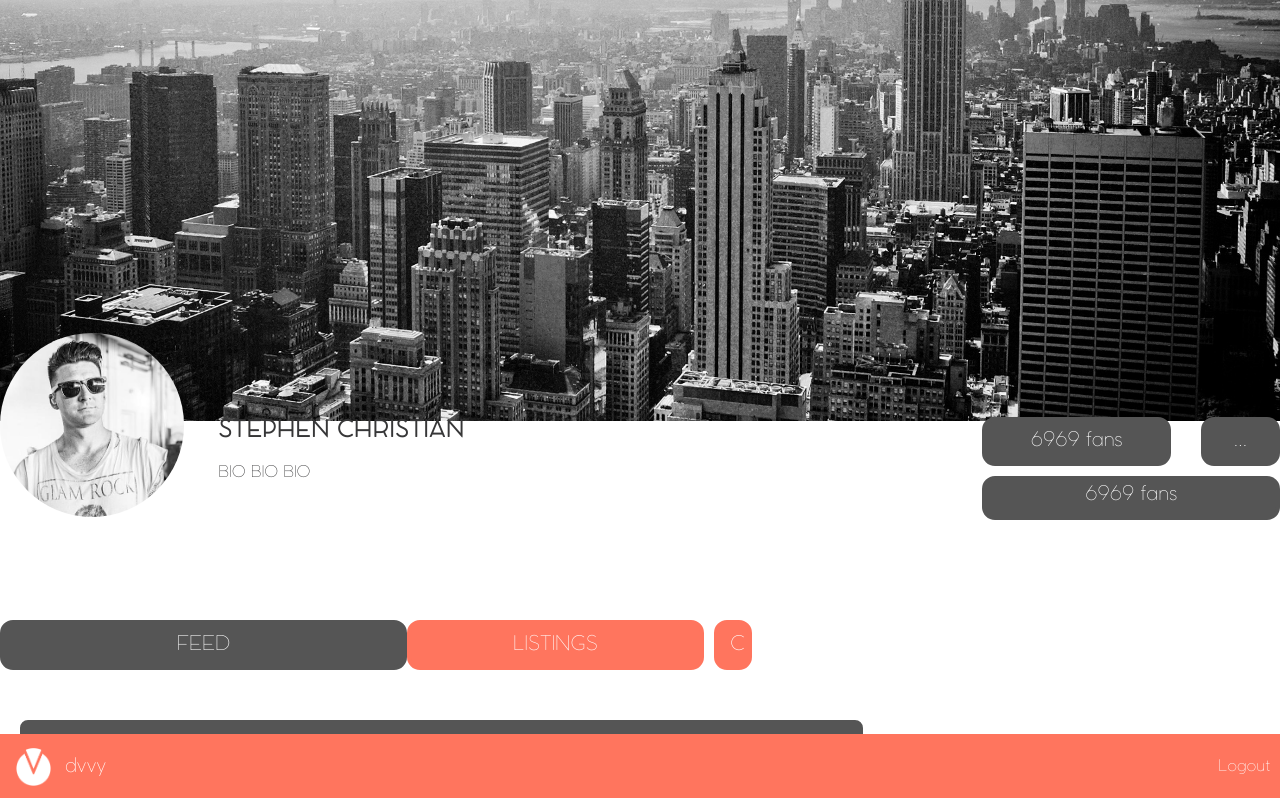
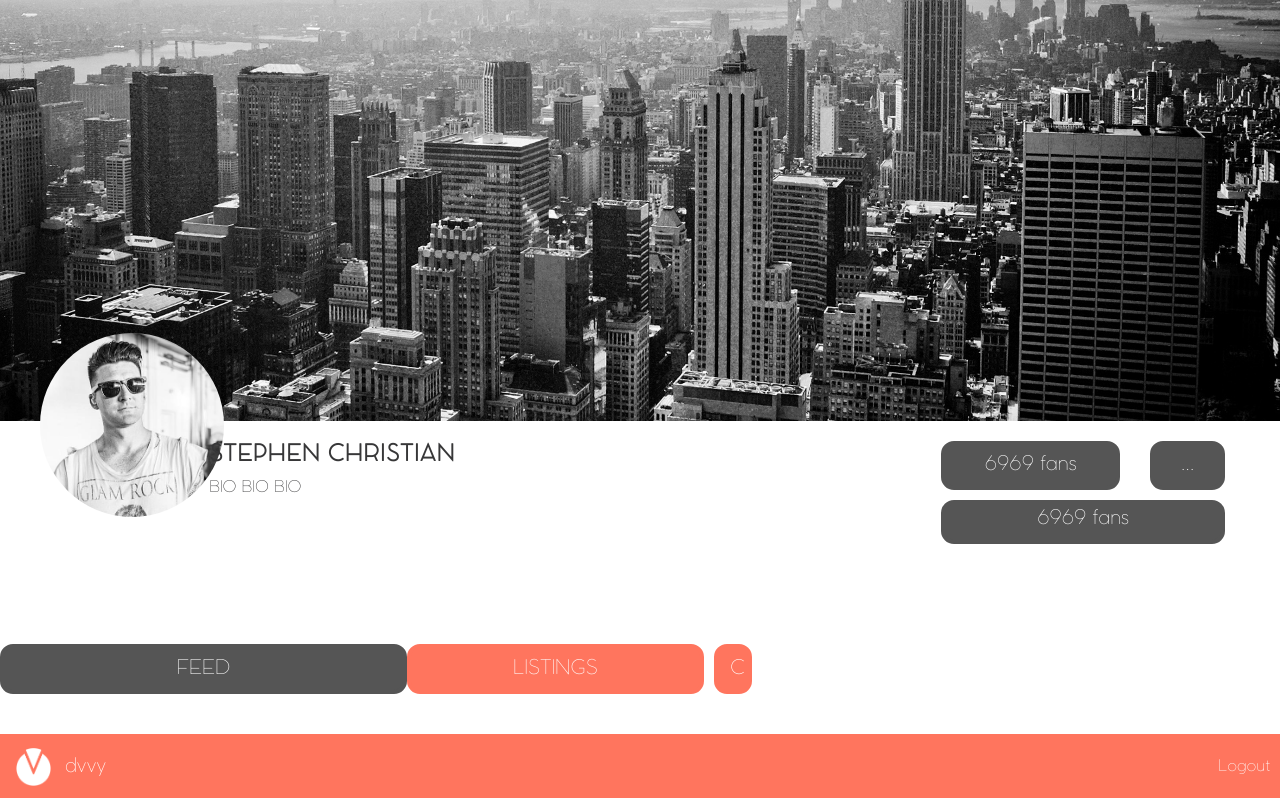
Before and after one commit to barthinator/dvvy-web, a React (Create React App) app in the folder client/: page /profile in a window 1280 px wide. Shown: the top 798 px of the page. Built offline with nearby package versions, Linux system fonts and the light colour scheme; no server answers; what react-pose would draw is missing.

Commit message:
small css changes

```diff
--- a/client/src/components/profile/Profile.js
+++ b/client/src/components/profile/Profile.js
@@ -34,24 +34,24 @@ class Profile extends Component {
         <img className="headerimg" src={headerimg}/>
         <div className="mainContainer">
         <img className="profilepic" alt="Profile" src={profilepic} style={{borderRadius: 400/ 2}}/>
-          <Row style={{marginTop: -120}}>
+          <Row className="rowOne">
             <Col lg="2">
             </Col>
-            <Col className="textCol" lg={{size: 6}}>
+            <Col lg={{size: 6}}>
               <h1 class="profilename" style={{ color: '#373738' }}>{this.state.name.toUpperCase()}</h1>
             </Col>
-            <Col className="textCol"  lg={{size: 2, offset: 1}}>
+            <Col lg={{size: 2, offset: 1}}>
               <Button style={{width: "100%", marginTop: 20}} className="numTxt" id="fansBtn">6969 <span class="fansTxt">fans</span></Button>
             </Col>
-            <Col className="textCol" lg="1">
+            <Col lg="1">
               <Button  style={{width: "100%", marginTop: 20}} id="fansBtn">...</Button>
             </Col>
           </Row>
-          <Row>
-            <Col className="textCol" style={{marginTop: -40, paddingTop: 0}} lg={{size: 6, offset: 2}}>
+          <Row className="rowTwo">
+            <Col style={{marginTop: -40, paddingTop: 0}} lg={{size: 6, offset: 2}}>
             <p class="bio" style={{ color: '#373738' } }> BIO BIO BIO </p>
             </Col>
-            <Col className="textCol"  lg={{size: 3, offset: 1}}>
+            <Col lg={{size: 3, offset: 1}}>
               <Button style={{width: "100%", marginTop: -40, paddingTop: 0}} id="fansBtn">6969 <span class="fansTxt">fans</span></Button>
             </Col>
           </Row>
--- a/client/src/styles/profile.css
+++ b/client/src/styles/profile.css
@@ -16,15 +16,49 @@
   display: block;
   right: 20px;
 }
-/* margin for name/bio text */
-
 
 .profilename {
   font-size: 3vmin;
 }
 
+/* row 1 */
+.rowOne {
+  margin-top: -12vmin;
+  margin-right: 5vmin;
+}
+@media all and (min-width: 1910px){
+  .rowOne {
+    margin-left: 10px;
+  }
+}
+@media all and (min-width: 1900px){
+  .rowOne {
+    margin-left: 20px;
+  }
+}
+
+
+/* row 2 */
+.rowTwo {
+  margin-right: 5vmin;
+}
+@media all and (min-width: 1920px){
+  .rowTwo {
+    margin-left: 0;
+  }
+}
+@media all and (min-width: 1910px){
+  .rowTwo {
+    margin-left: 10px;
+  }
+}
+@media all and (min-width: 1900px){
+  .rowTwo {
+    margin-left: 20px;
+  }
+}
 .bio {
-  margin-top: -15px;
+  margin-top: -3vmin;
   background-color: transparent;
 }
 
@@ -32,7 +66,7 @@
 .profilepic {
   width: 23vmin;
   height: 23vmin;
-  /*{width: 230, height: 230, borderRadius: 400/ 2}*/
+  margin-left: 5vmin;
 }
 
 #fansBtn {
```
